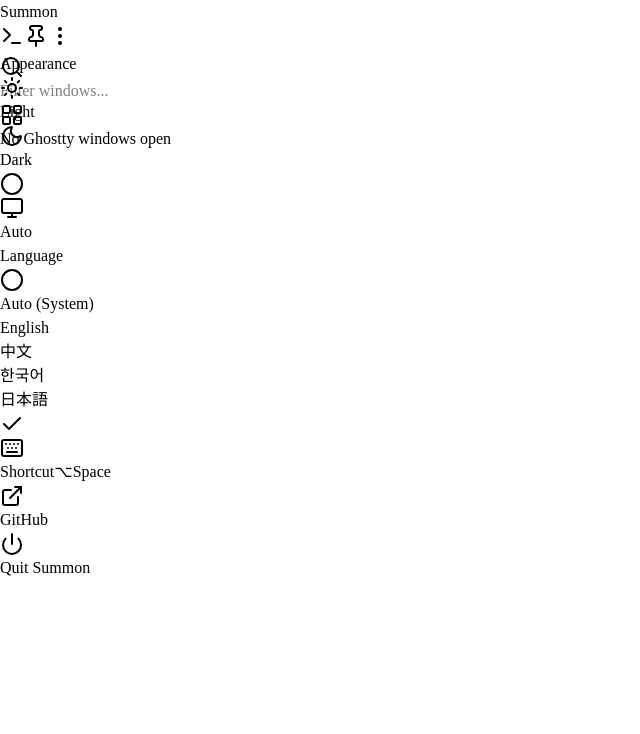
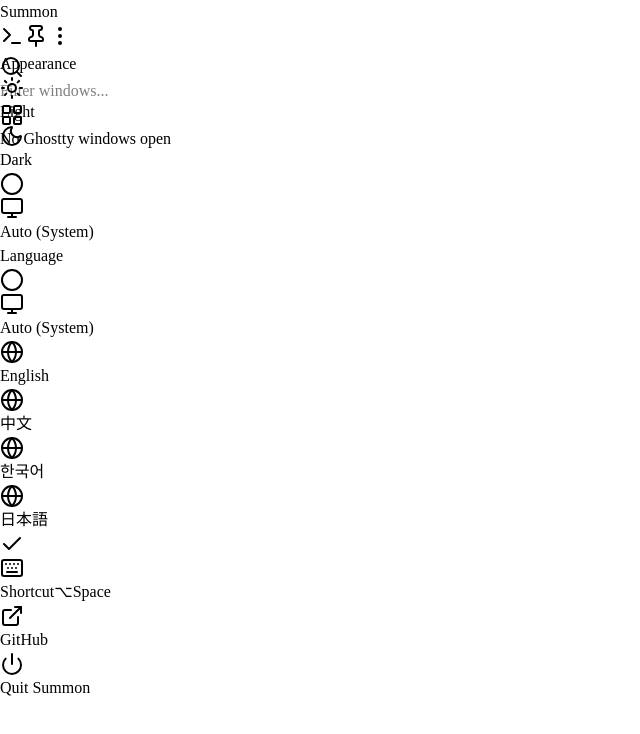
Before and after one commit to nano-props/summon, a React (Vite) app in the folder renderer/: page / in a window 1280 px wide. Both pictures are taken after a click on the button 60 px from the left and 36 px from the top of the page. Shown: the top 734 px of the page, without its empty margins (0-640 px from the left). Built offline with nearby package versions, Linux system fonts and the light colour scheme.

Commit message:
feat: add icons to language menu items, clarify auto theme labels

```diff
--- a/renderer/src/Header.tsx
+++ b/renderer/src/Header.tsx
@@ -1,7 +1,7 @@
 import { useStore } from './store'
 import { useTranslation } from 'react-i18next'
 import { languages } from './i18n'
-import { Sun, Moon, Monitor, MoreVertical, Power, Terminal, Pin, Keyboard, ExternalLink } from 'lucide-react'
+import { Sun, Moon, Monitor, MoreVertical, Power, Terminal, Pin, Keyboard, ExternalLink, Globe } from 'lucide-react'
 import { HeaderButton } from './HeaderButton'
 import {
   DropdownMenu,
@@ -60,10 +60,10 @@
           <DropdownMenuSeparator />
           <DropdownMenuLabel className="text-muted-foreground text-xs font-normal">{t('menu.language')}</DropdownMenuLabel>
           <DropdownMenuRadioGroup value={language} onValueChange={(v) => setLanguage(v as LanguageMode)}>
-            <DropdownMenuRadioItem value="auto">{t('language.auto')}</DropdownMenuRadioItem>
+            <DropdownMenuRadioItem value="auto"><Monitor /> {t('language.auto')}</DropdownMenuRadioItem>
             {languages.map((lang) => (
               <DropdownMenuRadioItem key={lang.value} value={lang.value}>
-                {lang.label}
+                <Globe /> {lang.label}
               </DropdownMenuRadioItem>
             ))}
           </DropdownMenuRadioGroup>
--- a/renderer/src/i18n.ts
+++ b/renderer/src/i18n.ts
@@ -41,7 +41,7 @@
         theme: {
           light: 'Light',
           dark: 'Dark',
-          auto: 'Auto',
+          auto: 'Auto (System)',
         },
         search: {
           placeholder: 'Filter windows...',
@@ -81,7 +81,7 @@
         theme: {
           light: '浅色',
           dark: '深色',
-          auto: '自动',
+          auto: '自动（系统）',
         },
         search: {
           placeholder: '过滤窗口...',
@@ -121,7 +121,7 @@
         theme: {
           light: '라이트',
           dark: '다크',
-          auto: '자동',
+          auto: '자동 (시스템)',
         },
         search: {
           placeholder: '창 필터링...',
@@ -161,7 +161,7 @@
         theme: {
           light: 'ライト',
           dark: 'ダーク',
-          auto: '自動',
+          auto: '自動（システム）',
         },
         search: {
           placeholder: 'ウィンドウを絞り込み...',
```
